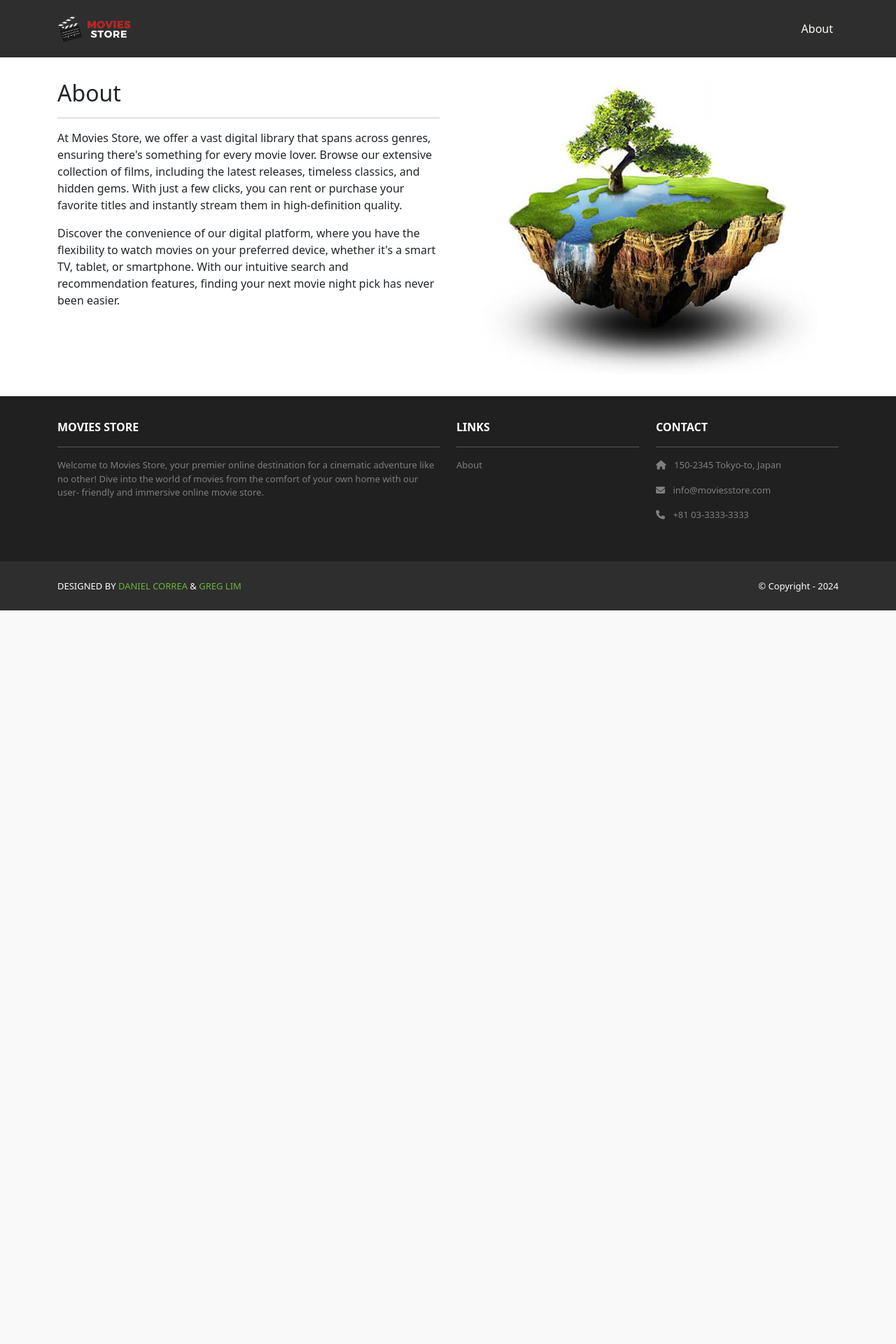
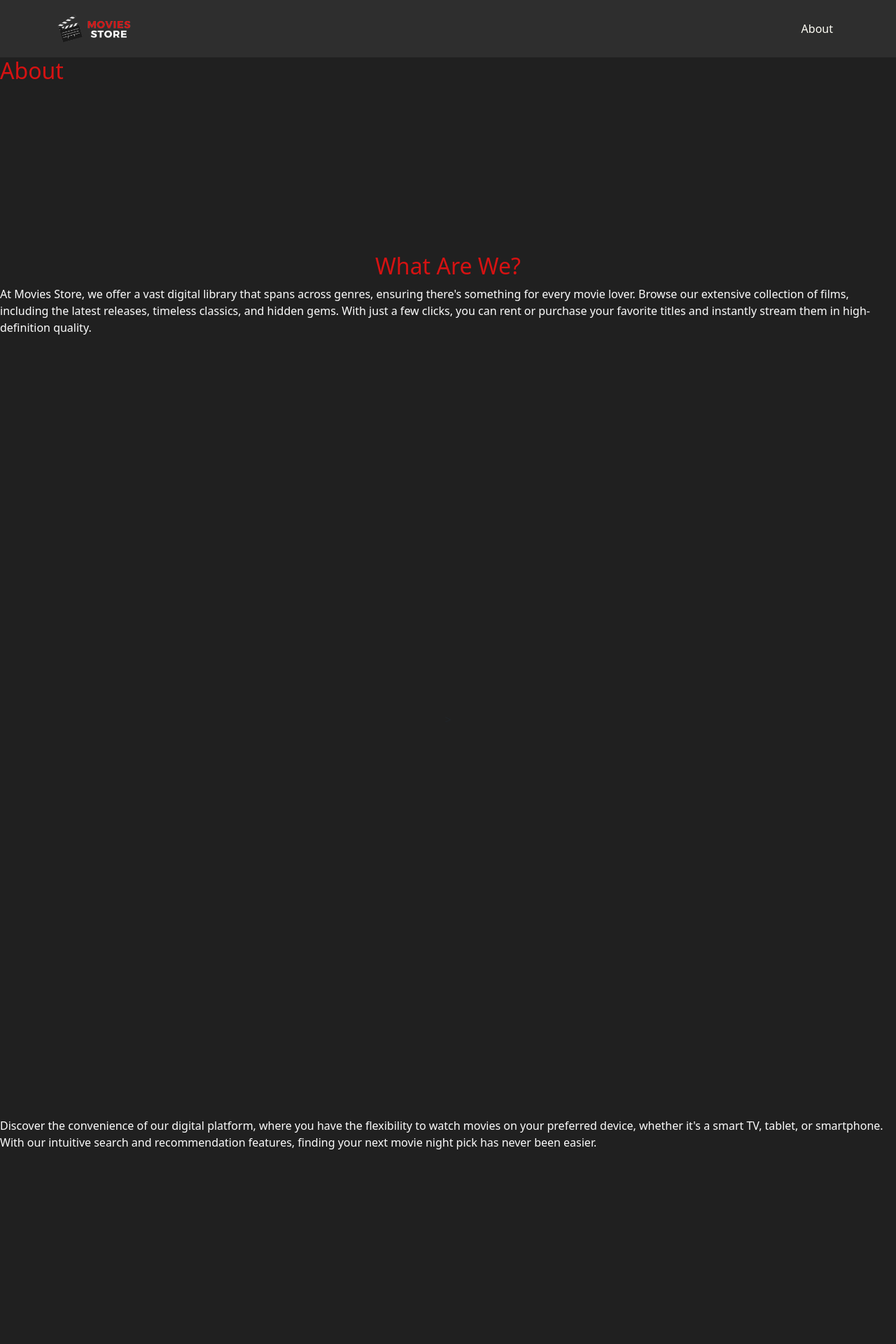
Before and after one commit to CS2340-Project/moviesstore, a Django app: page /about in a window 1280 px wide. Shown: the top 1920 px of the page at 70% size. Before the commit the page ends 872 px from the top, so only its background shows below. Run offline with Django 5.2, Linux system fonts and the light colour scheme; some libraries are stand-ins or nearby versions.

Commit message:
Began overhauling about page. Added simple fade animation

```diff
--- /dev/null
+++ b/home/static/about/app.js
@@ -0,0 +1,12 @@
+const observer = new IntersectionObserver((entries) => {
+    entries.forEach((entry) => {
+        console.log(entry)
+        if (entry.isIntersecting) {
+            entry.target.classList.add("show");
+        } else {
+            entry.target.classList.remove("show");
+        }
+    });
+});
+const hidden = document.querySelectorAll(".hidden");
+hidden.forEach((element) => observer.observe(element));
--- /dev/null
+++ b/home/static/about/style.css
@@ -0,0 +1,28 @@
+body {
+    background-color: #202020;
+    padding: 0vw;
+    margin: 0;
+}
+h2 {
+    color: #d61212;
+}
+p {
+    justify-self: center;
+    color: #fdfdfd;
+}
+section {
+    display: grid;
+    place-items: center;
+    align-content: center;
+    min-height: 75vh;
+}
+.hidden {
+    opacity: 0;
+    transition: all 1.5s;
+}
+.show {
+    opacity: 1;
+}
+.thumbnail {
+    background-color: #fdfdfd;
+}
--- a/home/templates/home/about.html
+++ b/home/templates/home/about.html
@@ -1,14 +1,13 @@
 {% extends 'base.html' %}
 {% block content %}
 {% load static %}
-<div class="p-3">
-  <div class="container">
-    <div class="row mt-3">
-      <div class="col-md-6 mx-auto mb-3">
-        <h2>About</h2>
-        <hr />
-        <p>
-           At Movies Store, we offer a vast digital library
+{% block extra_css %}
+    <link rel="stylesheet" href="{% static "about/style.css"%}">
+    <script defer src="{% static "about/app.js" %}"></script>
+    <h2> About </h2>
+    <section class="hidden">
+        <h2>What Are We?</h2>
+        <p> At Movies Store, we offer a vast digital library
            that spans across genres, ensuring there's
            something for every movie lover. Browse our
            extensive collection of films, including the
@@ -17,6 +16,19 @@
            purchase your favorite titles and instantly
            stream them in high-definition quality.
         </p>
+    </section>
+    <section class="hidden">
+    <div id="thumbnail-holder1">
+        <div class="thumbnail"></div>>
+    </div>
+    <div id="thumbnail-holder2">
+        <div class="thumbnail"></div>
+    </div>
+    <div id="thumbnail-holder3">
+        <div class="thumbnail"></div>
+    </div>
+    </section>
+    <section class="hidden">
     <p>
         Discover the convenience of our digital platform,
         where you have the flexibility to watch movies
@@ -25,13 +37,6 @@
         search and recommendation features, finding your
         next movie night pick has never been easier.
     </p>
-      </div>
-      <div class="col-md-6 mx-auto mb-3 text-center">
-        <img src="{% static 'img/about.jpg' %}"
-             class="max-width-100"
-             alt="about" />
-      </div>
-    </div>
-  </div>
-</div>
+    </section>
+{% endblock extra_css %}
 {% endblock content %}
--- a/moviesstore/settings.py
+++ b/moviesstore/settings.py
@@ -114,7 +114,7 @@ USE_I18N = True
 USE_TZ = True
 
 
-# Static files (CSS, JavaScript, Images)
+# static files (CSS, JavaScript, Images)
 # https://docs.djangoproject.com/en/5.0/howto/static-files/
 
 STATIC_URL = 'static/'
```
Lines whose indentation alone changed are shown as unchanged.
